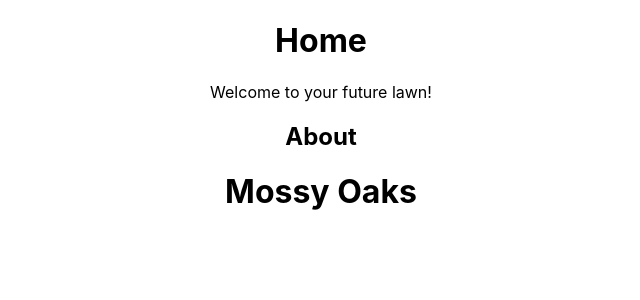
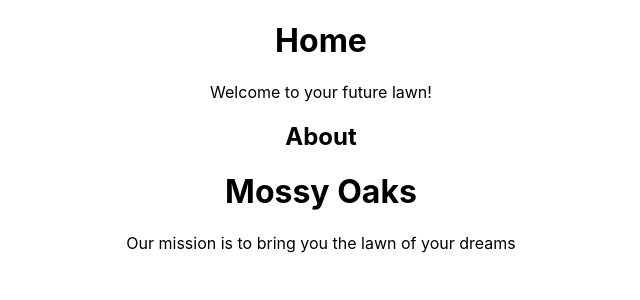
Before and after one commit to Erick-EEV/MossyOaks, a React (Create React App) app in the folder mossy-oaks-frontend/: page / in a window 1280 px wide. Shown: the top 300 px of the page, without its empty margins (319-959 px from the left). Built offline with nearby package versions, Linux system fonts and the light colour scheme.

Commit message:
Mission statement

```diff
--- a/mossy-oaks-frontend/src/components/About.jsx
+++ b/mossy-oaks-frontend/src/components/About.jsx
@@ -8,6 +8,7 @@ const About = () => {
         <div>
             <h2>About</h2>
             <h1>Mossy Oaks</h1>
+            <p>Our mission is to bring you the lawn of your dreams</p>
         </div>
     );
 }
```
